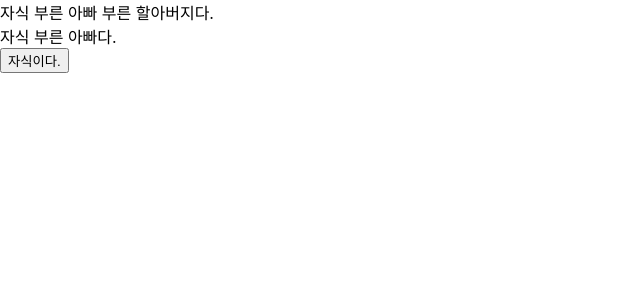
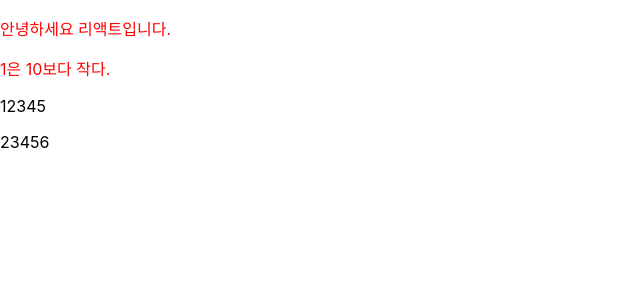
Before and after one commit to SsongCh94/React, a React (Create React App) app in the folder week-1/: page / in a window 1280 px wide. Shown: the top 300 px of the page, without its empty margins (0-640 px from the left). Built offline with nearby package versions, Linux system fonts and the light colour scheme.

Commit message:
삼항연산자, style 태그 추가

```diff
--- a/week-1/src/App.js
+++ b/week-1/src/App.js
@@ -1,31 +1,26 @@
 import React from "react";
 
-function GrandFather() {
+function App() {
+  const number = 1;
+
+  const pTagStyle = {
+    color: 'red',
+  };
+
+  const arr = [1, 2, 3, 4, 5];
+  const arr1 = arr.map(x => x+1);
+
+
   return (
     <div>
-      <div>자식 부른 아빠 부른 할아버지다.</div>
-      <Father />
-    </div>
-  );
-}
-
-function Father() {
-  return (
-    <div>
-      <div>자식 부른 아빠다.</div>
-      <Son />
-    </div>
-  );
-}
-
-function Son() {
-  return <button>자식이다.</button>;
-}
-
-function App() {
-  return (
-    <div>
-      <GrandFather />
+      <p style = {pTagStyle}>안녕하세요 리액트입니다.</p>
+      {/* 주석을 사용하는 방법 */}
+      {/* 삼항 연산자 사용 */}
+      <p style ={pTagStyle}>
+        {number > 10 ? number + "은 10보다 크다." : number + "은 10보다 작다."}
+      </p>
+      <p>{arr}</p>
+      <p>{arr1}</p>
     </div>
   );
 }
```
